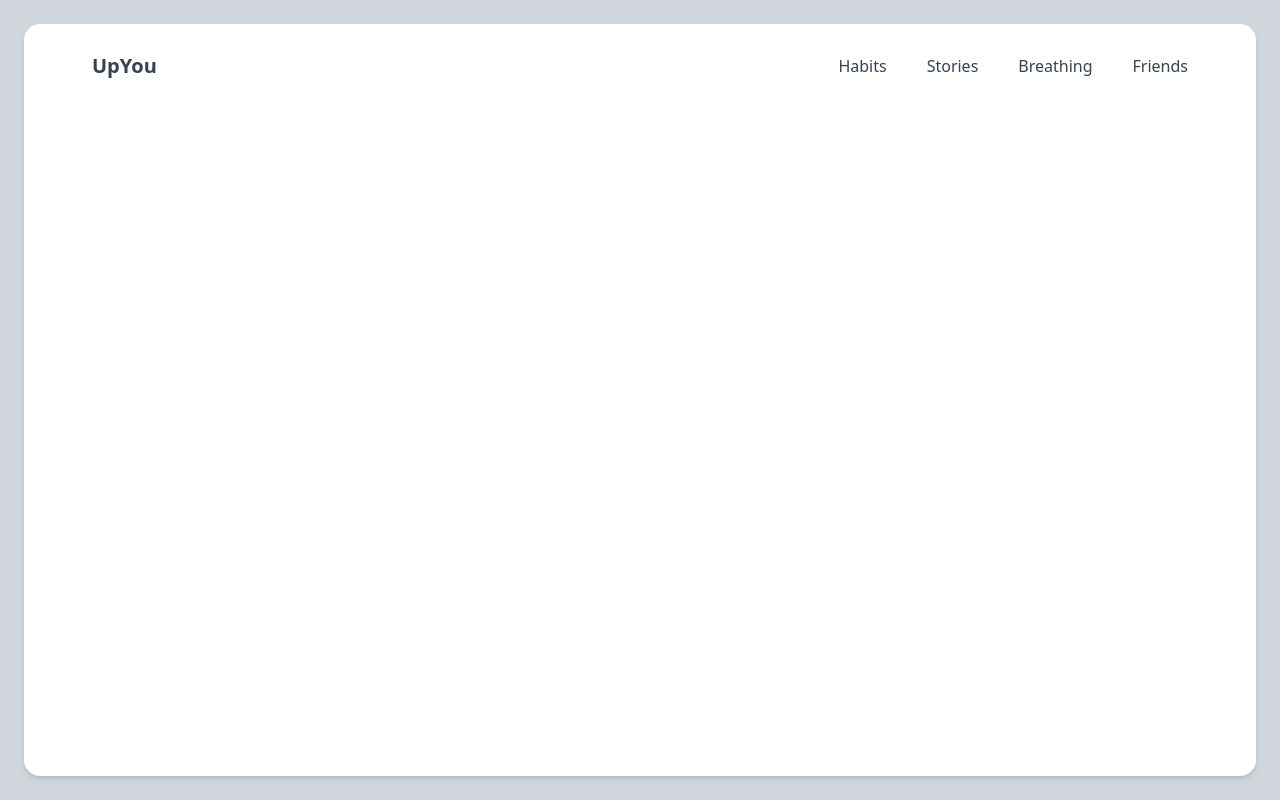
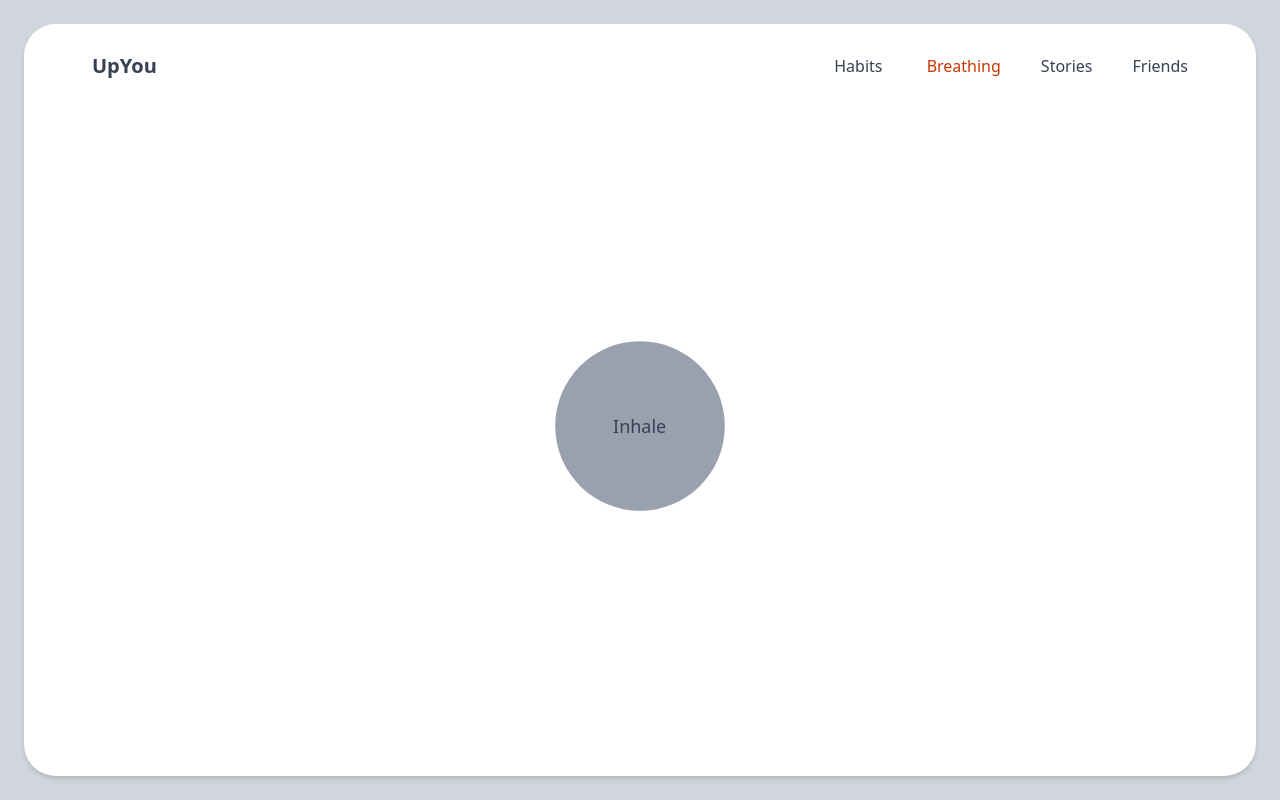
Before and after one commit to himanshuone/UpYou, a React (Vite) app: page /Breathing in a window 1280 px wide. Built offline with nearby package versions, Linux system fonts and the light colour scheme.

Commit message:
tested navigation functionality and build breath component

```diff
--- a/package.json
+++ b/package.json
@@ -14,8 +14,11 @@
   },
   "dependencies": {
     "@tailwindcss/vite": "^4.1.11",
+    "framer-motion": "^12.23.6",
     "react": "^19.1.0",
     "react-dom": "^19.1.0",
+    "react-router": "^7.7.0",
+    "react-router-dom": "^7.7.0",
     "tailwindcss": "^4.1.11"
   },
   "devDependencies": {
--- a/src/App.jsx
+++ b/src/App.jsx
@@ -2,12 +2,42 @@ import { useState } from 'react'
 import reactLogo from './assets/react.svg'
 import viteLogo from '/vite.svg'
 import './App.css'
-import Navigation from './Components/Main/Navigation'
+import Support from './Components/Main/Support'
+import { createBrowserRouter,RouterProvider } from 'react-router-dom'
+import Breathing from './Components/Main/Breathing/Breathing'
+import Habits from './Components/Main/Habits/Habits'
+import Stories from './Components/Main/Stories/Stories'
+import Friends from './Components/Main/Friends/Friends'
+
+const router = createBrowserRouter([
+  {
+    path: "/",
+    element: <Support />,
+    children: [
+      {
+        path: "/Habits",
+        element: <Habits />,
+      },
+      {
+        path: "/Stories",
+        element: <Stories/>,
+      },
+      {
+        path: "/Breathing",
+        element: <Breathing />,
+      },
+      {
+        path: "/Friends",
+        element: <Friends />,
+      }
+    ]
+  },
+]);
 
 function App() {
 
   return (
-   <Navigation />
+   <RouterProvider router={router} />
   )
 }
 
--- /dev/null
+++ b/src/Components/Main/Breathing/Breathing.jsx
@@ -0,0 +1,43 @@
+import React, { useState, useEffect } from 'react'
+import { motion, useCycle } from 'framer-motion'
+
+function Breathing() {
+    const [isInhale, setIsInhale] = useCycle(true, false)
+    useEffect(() => {
+        const interval = setInterval(() => {
+            setIsInhale()
+        }, 2000)
+        return () => clearInterval(interval)
+    }, [setIsInhale])
+    const scale = isInhale ? 1.2 : 0.2
+
+    return (
+        <>
+            <div className='justify-center  flex items-center h-screen '>
+                <motion.div
+                    animate={{ scale }}
+                    transition={{
+                        duration: 2,
+                        ease: "easeInOut"
+                    }}
+                    className="w-40 h-40 rounded-full bg-gray-400 flex items-center justify-center"
+                >
+                    <motion.span
+                        animate={{ scale }}
+                        transition={{
+                            duration: 2,
+                            ease: "easeInOut"
+                        }}
+                        className="font-stretch-125%  text-gray-700"
+                    >
+                        Inhale
+                    </motion.span>
+                </motion.div>
+
+
+            </div>
+        </>
+    )
+}
+
+export default Breathing
--- /dev/null
+++ b/src/Components/Main/Friends/Friends.jsx
@@ -0,0 +1,9 @@
+import React from 'react'
+
+function Friends() {
+  return (
+    <div>Friends</div>
+  )
+}
+
+export default Friends
--- /dev/null
+++ b/src/Components/Main/Habits/Habits.jsx
@@ -0,0 +1,16 @@
+import React from 'react'
+import { motion } from 'framer-motion'
+
+function Habits() {
+    return (
+        <>
+            <div className='justify-center flex items-center h-screen '>
+
+
+
+            </div>
+        </>
+    )
+}
+
+export default Habits
--- a/src/Components/Main/Navigation.jsx
+++ /dev/null
@@ -1,21 +0,0 @@
-import React from 'react'
-
-function Navigation() {
-  return (
-    <div className="bg-gray-300 w-screen h-screen p-6">
-      <div className="bg-white w-full h-full rounded-2xl shadow-md p-4 max-w-8xl mx-auto">
-        <div className="flex items-center justify-between p-3 text-gray-700 jus">
-          <div className="text-xl font-semibold ml-10">UpYou</div>
-          <div className="space-x-6 mr-10">
-            <span className="mr-10">Habits</span>
-            <span className="mr-10">Stories</span>
-            <span className="mr-10">Breathing</span>
-            <span >Friends</span>
-          </div>
-        </div>
-      </div>
-    </div>
-  )
-}
-
-export default Navigation
--- /dev/null
+++ b/src/Components/Main/Stories/Stories.jsx
@@ -0,0 +1,9 @@
+import React from 'react'
+
+function Stories() {
+  return (
+    <div>Stories</div>
+  )
+}
+
+export default Stories
--- /dev/null
+++ b/src/Components/Main/Support.jsx
@@ -0,0 +1,19 @@
+import React from 'react'
+import Navigation from './nav/Navigation'
+import Habits from './Habits/Habits'
+import { Outlet } from 'react-router-dom'
+
+
+function Support() {
+  return (
+    <div className="bg-gray-300 w-screen h-screen p-6 font-varela">
+        <div className="bg-white w-full h-full rounded-4xl shadow-md p-4 max-w-8xl  mx-auto flex flex-col">
+        <Navigation/>
+        <Outlet />
+
+        </div>
+    </div>
+  )
+}
+
+export default Support
--- /dev/null
+++ b/src/Components/Main/nav/Navigation.jsx
@@ -0,0 +1,23 @@
+import React from 'react'
+import { NavLink } from 'react-router-dom'
+
+function Navigation() {
+  return (
+
+    <>
+      <div className="flex items-center justify-between p-3 text-gray-700  ">
+        <div className="text-xl font-semibold ml-10">UpYou</div>
+        <div className="space-x-6 mr-10">
+          <span className="mr-10">
+            <NavLink to="/Habits" className={({ isActive }) => ` ${isActive ? "text-orange-700 font-stretch-150%":"text-black-700" } `}>Habits</NavLink> </span>
+          <span className="mr-10 "><NavLink to="/Breathing" className={({ isActive }) => ` ${isActive ? "text-orange-700 font-stretch-150%":"text-black-700" } `}>Breathing</NavLink></span>
+          <span className="mr-10"><NavLink to="/Stories" className={({ isActive }) => ` ${isActive ? "text-orange-700 font-stretch-150%":"text-black-700" } `}>Stories</NavLink></span>
+          <span ><NavLink to="/Friends" className={({ isActive }) => ` ${isActive ? "text-orange-700 font-stretch-150%":"text-black-700" } `}>Friends</NavLink></span>
+        </div>
+      </div>
+    </>
+
+  )
+}
+
+export default Navigation
```
Also changed, not shown: 1 other file (tests, documents, lock files or other folders).
